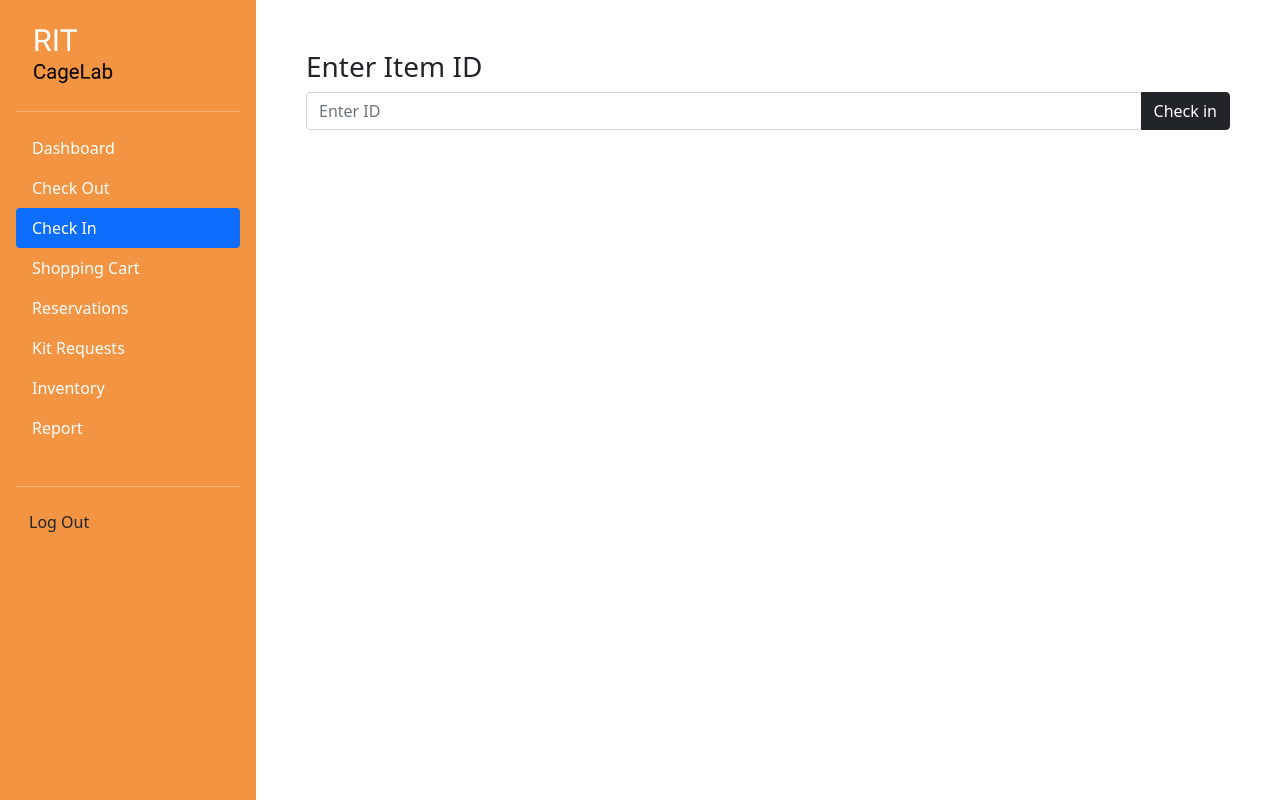
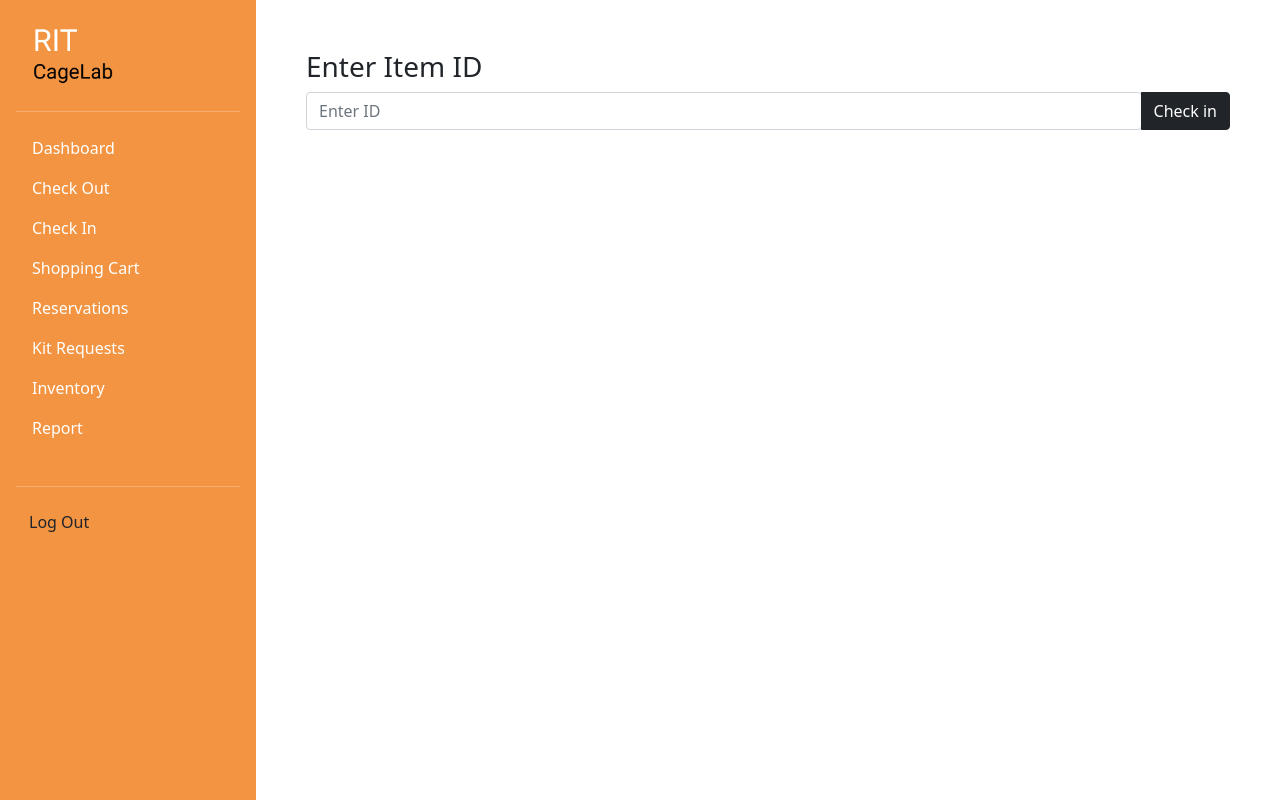
Before and after one commit to dustin1709/cagelab, a React (Create React App) app: page /staff/checkin/searchbyid in a window 1280 px wide. Built offline with nearby package versions, Linux system fonts and the light colour scheme; no server answers.

Commit message:
edit style

```diff
--- a/src/App.js
+++ b/src/App.js
@@ -105,6 +105,7 @@ function App() {
               />
             }
           />
+          <Route path="/staff/checkin/" element={<StaffCheckIn />} />
           <Route path="/staff/checkin/searchbyid" element={<SearchByID />} />
           <Route path="/staff/report" element={<StaffReport />} />
           <Route path="/staff/inventory/addItem" element={<AddItem />} />
--- a/src/staff/components/StaffNavBar.js
+++ b/src/staff/components/StaffNavBar.js
@@ -40,7 +40,7 @@ const StaffNavBar = () => {
         </li>
         <li>
           <NavLink
-            to="/staff/checkin/searchbyid"
+            to="/staff/checkin/"
             activeclassname="active"
             className="nav-link text-white"
           >
--- a/src/staff/pages/search/SearchByID.js
+++ b/src/staff/pages/search/SearchByID.js
@@ -72,6 +72,10 @@ const SearchByID = () => {
         alert("Reservation matched. Item: " + itemID + " checked in");
         navigate("/staff/checkin/searchbyid");
       }
+      if (!response.ok) {
+        alert("Reservation matched. Item: " + itemID + " checked in");
+        navigate("/staff/checkin/searchbyid");
+      }
     }
   };
 
```
